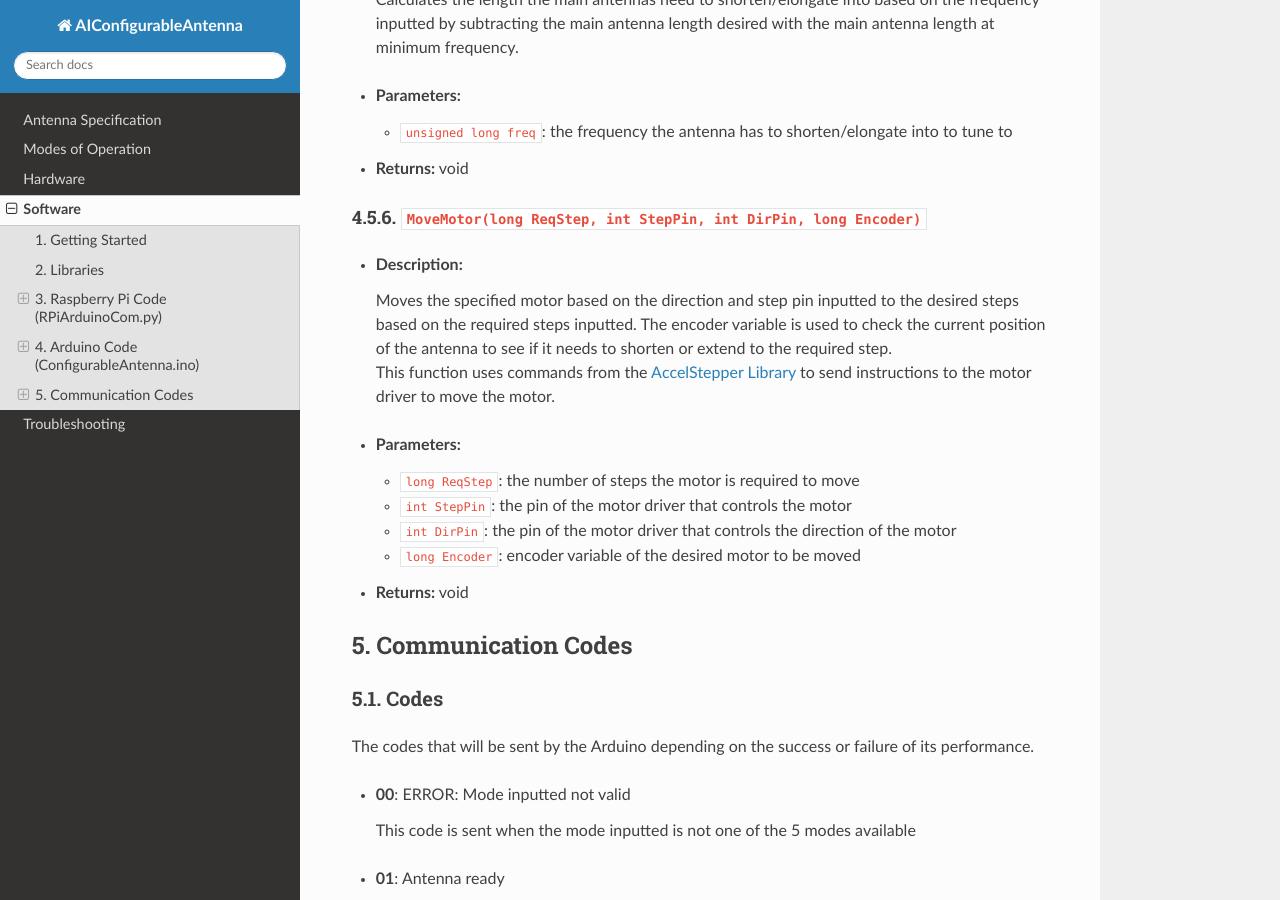
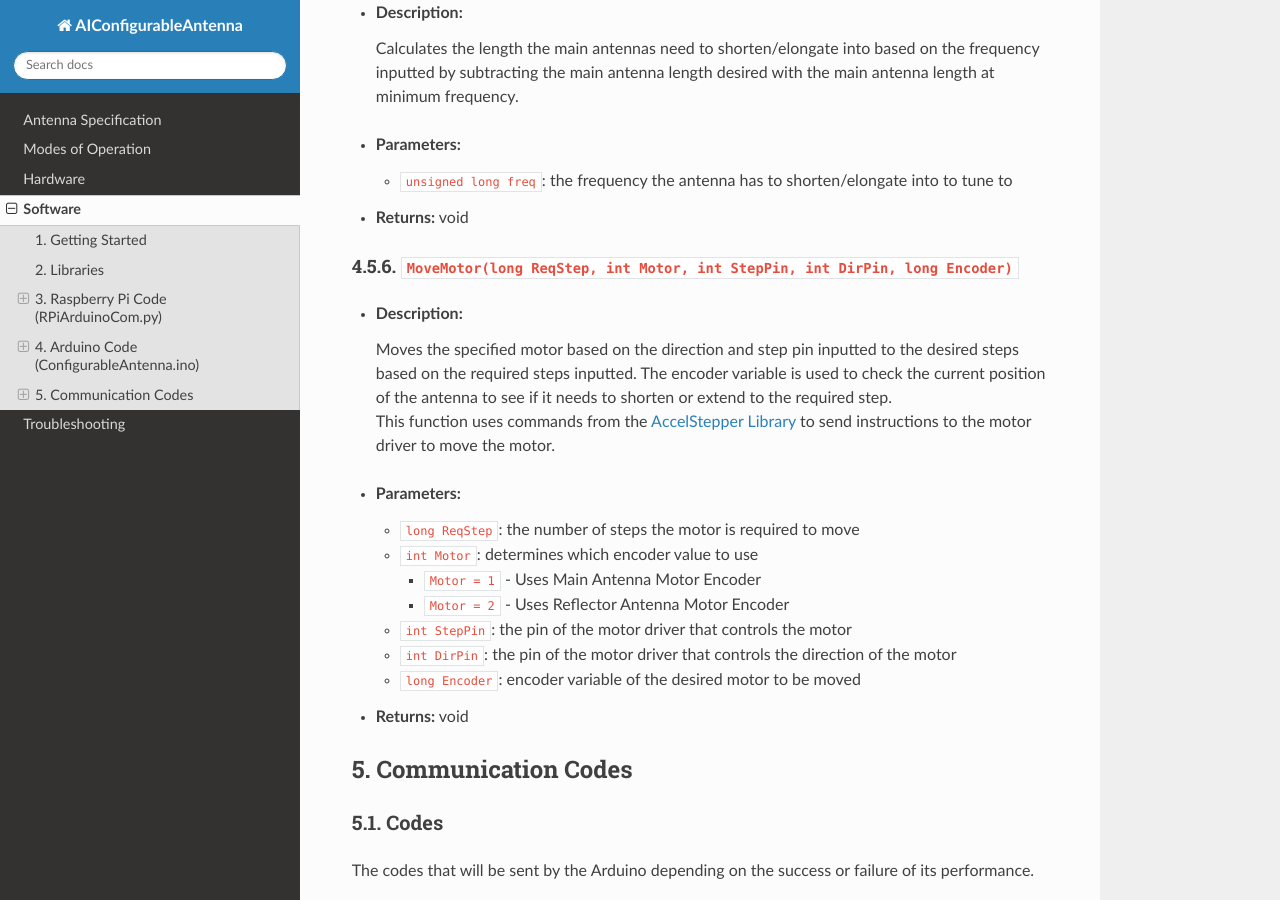
Before and after one commit to OcaJoy/AIConfigurableAntenna, a Sphinx documentation site: the page built from docs/source/software.rst, in a window 1280 px wide and 900 px high, scrolled down 7212 px. Built offline with Sphinx 7.4.7 and the Read the Docs theme 2.0.0, drawn with Linux system fonts in a browser that asks for light colours; some of the changed text lies outside the part shown.

Commit message:
Improved Arduino and Raspberry Code

```diff
--- a/docs/source/hardware.rst
+++ b/docs/source/hardware.rst
@@ -29,7 +29,8 @@
 
 Circuit Schematics
 ------------------
-
+.. figure:: img/AIConfigurableAntennaSchematic.jpg
+   :align: center
 
 Wiring Diagram
 --------------
--- a/docs/source/software.rst
+++ b/docs/source/software.rst
@@ -73,7 +73,8 @@
     - ``modeInput = 2``: must input an frequency within 320 MHz to 1.6 GHz (integers only)
     - ``modeInput = 3``: must input the desired absolute length of the main antenna within 5.6 - 23 centimeters
     - ``modeInput = 4``: must input the desired absolute length of the main antenna within 5.6 - 23 centimeters
-    - ``modeInput = 5``: must input the desired absolute distance of the reflector antennas within 4.51 - 24 centimeters
+    - ``modeInput = 5``: must input desired dinstace of main antenna holders from center within 6.2 - 23 centimeters
+    - ``modeInput = 6``: must input the desired absolute distance of the reflector antennas within 4.51 - 24 centimeters
 - **Returns:** None
 
 3.4.2 ``HumanInput()``
@@ -237,8 +238,8 @@
   - ``unsigned long freq``: the frequency the antenna has to shorten/elongate into to tune to
 - **Returns:** void
 
-4.5.6. ``MoveMotor(long ReqStep, int StepPin, int DirPin, long Encoder)``
-^^^^^^^^^^^^^^^^^^^^^^^^^^^^^^^^^^^^^^^^^^^^^^^^^^^^^^^^^^^^^^^^^^^^^^^^^
+4.5.6. ``MoveMotor(long ReqStep, int Motor, int StepPin, int DirPin, long Encoder)``
+^^^^^^^^^^^^^^^^^^^^^^^^^^^^^^^^^^^^^^^^^^^^^^^^^^^^^^^^^^^^^^^^^^^^^^^^^^^^^^^^^^^^
 - **Description:**
 
   | Moves the specified motor based on the direction and step pin inputted to the desired steps based on the required steps inputted. The encoder variable is used to check the current position of the antenna to see if it needs to shorten or extend to the required step.
@@ -247,6 +248,10 @@
 - **Parameters:**
 
   - ``long ReqStep``: the number of steps the motor is required to move
+  - ``int Motor``: determines which encoder value to use
+
+    - ``Motor = 1`` - Uses Main Antenna Motor Encoder
+    - ``Motor = 2`` - Uses Reflector Antenna Motor Encoder
   - ``int StepPin``: the pin of the motor driver that controls the motor
   - ``int DirPin``: the pin of the motor driver that controls the direction of the motor
   - ``long Encoder``: encoder variable of the desired motor to be moved
```
Also changed, not shown: docs/source/img/AIConfigurableAntennaSchematic.png (added).
